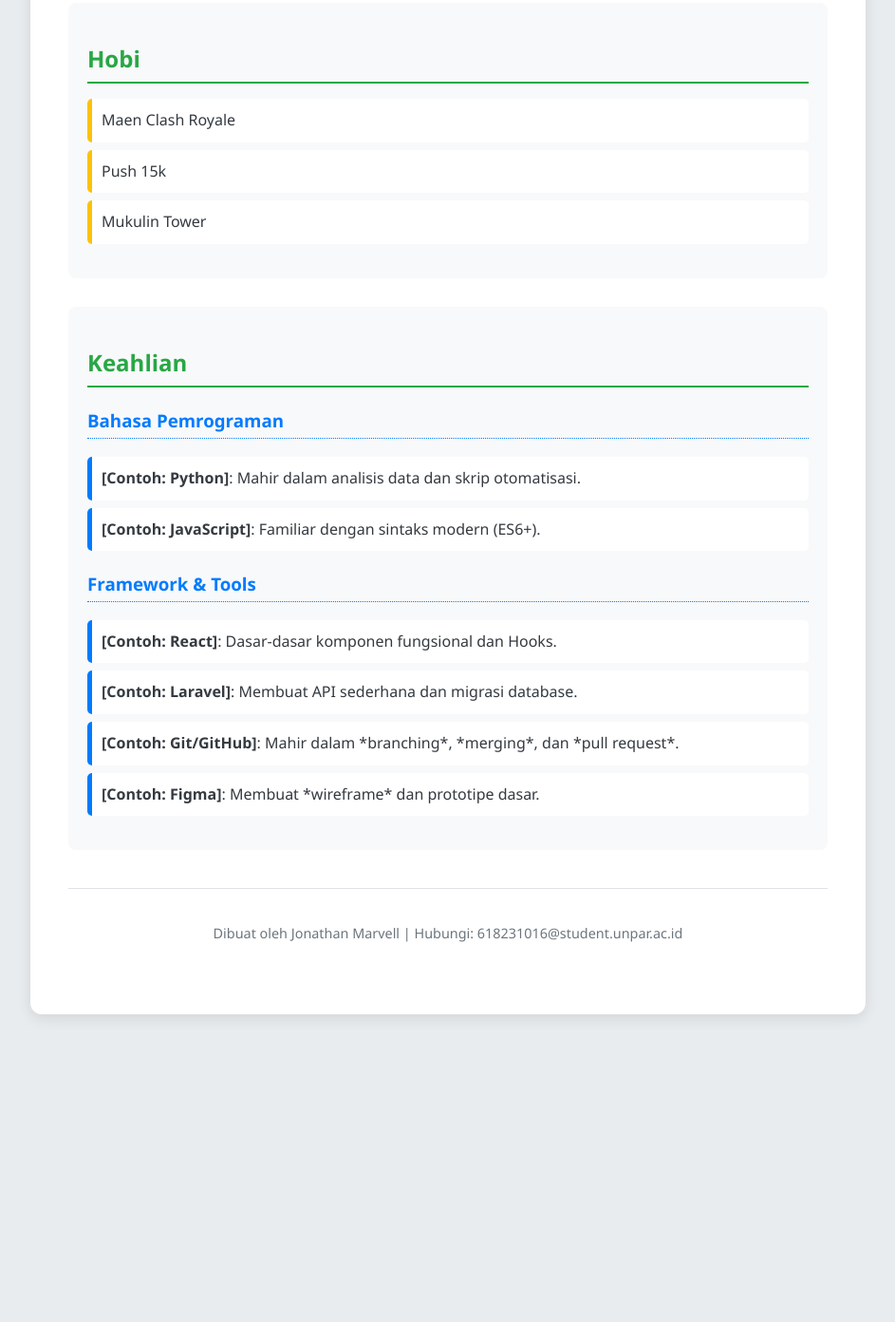
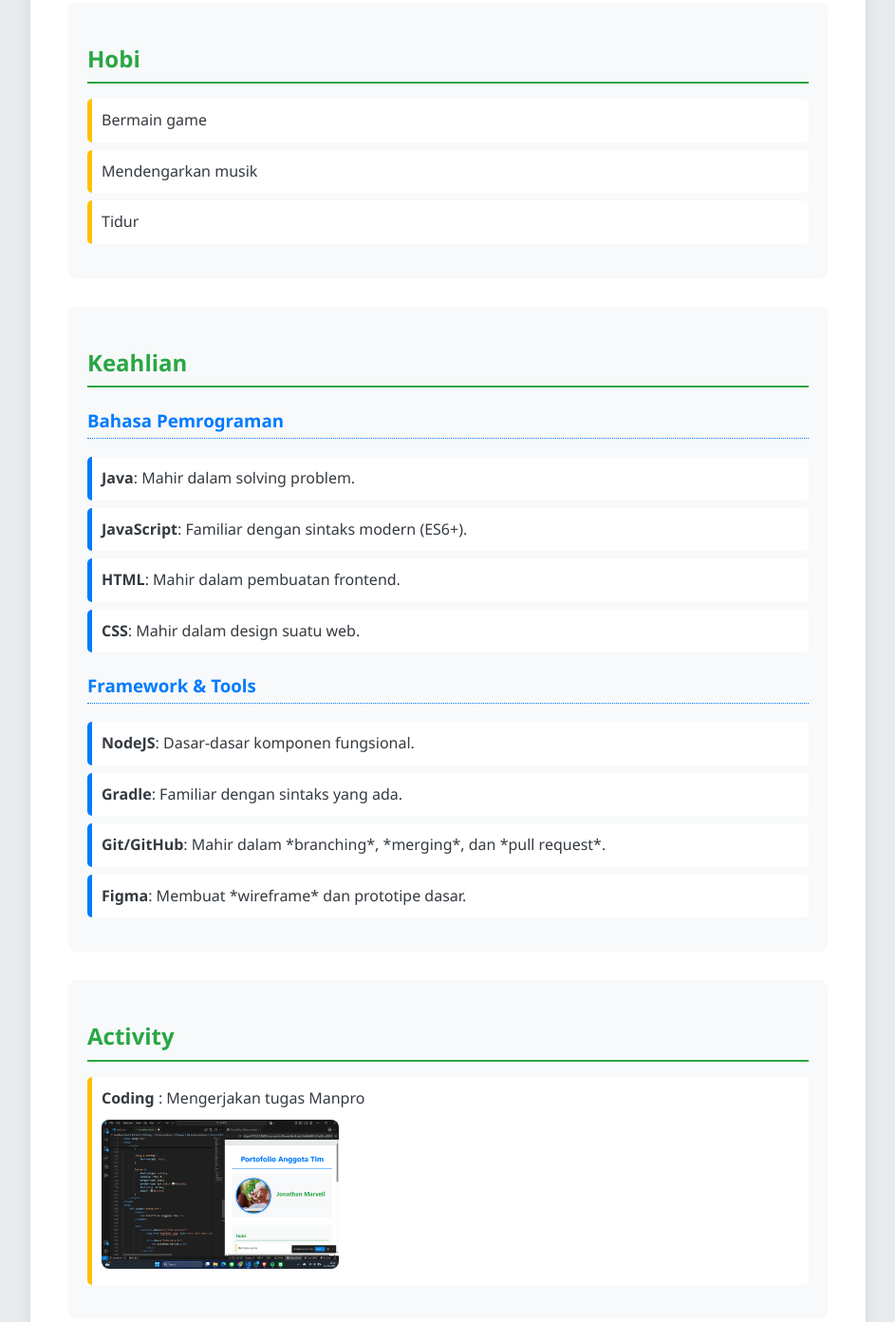
Before and after one commit to Jonathan-Marvell-01/PortofolioSuperTeam, a plain HTML site: page Jonathan.html in a window 1280 px wide. Shown: the part 455-1847 px from the top of the page at 95% size, without its empty margins (168-1111 px from the left). Before the commit the page ends 1553 px from the top, so only its background shows below. Drawn offline with Linux system fonts and the light colour scheme.

Commit message:
Menambahkan porto

```diff
--- a/index.html
+++ b/Jonathan.html
@@ -1,5 +1,6 @@
 <!DOCTYPE html>
 <html lang="id">
+
 <head>
     <meta charset="UTF-8">
     <meta name="viewport" content="width=device-width, initial-scale=1.0">
@@ -130,12 +131,19 @@
             font-size: 0.9em;
             color: #6c757d;
         }
+
+         .activity img {
+            width: 250px;
+            border-radius: 8px;
+            margin-top: 10px;
+        }
     </style>
 </head>
+
 <body>
     <div class="container">
         <header>
-            <h1>Portofolio Anggota Tim</h1>
+            <h1>Portofolio Super Tim</h1>
         </header>
 
         <main>
@@ -150,9 +158,9 @@
             <section class="hobbies">
                 <h2>Hobi</h2>
                 <ul>
-                    <li>Maen Clash Royale</li>
-                    <li>Push 15k</li>
-                    <li>Mukulin Tower</li>
+                    <li>Bermain game</li>
+                    <li>Mendengarkan musik</li>
+                    <li>Tidur</li>
                 </ul>
             </section>
 
@@ -161,16 +169,24 @@
 
                 <h3>Bahasa Pemrograman</h3>
                 <ul>
-                    <li><strong>[Contoh: Python]</strong>: Mahir dalam analisis data dan skrip otomatisasi.</li>
-                    <li><strong>[Contoh: JavaScript]</strong>: Familiar dengan sintaks modern (ES6+).</li>
+                    <li><strong>Java</strong>: Mahir dalam solving problem.</li>
+                    <li><strong>JavaScript</strong>: Familiar dengan sintaks modern (ES6+).</li>
+                    <li><strong>HTML</strong>: Mahir dalam pembuatan frontend.</li>
+                    <li><strong>CSS</strong>: Mahir dalam design suatu web.</li>
                 </ul>
 
                 <h3>Framework & Tools</h3>
                 <ul>
-                    <li><strong>[Contoh: React]</strong>: Dasar-dasar komponen fungsional dan Hooks.</li>
-                    <li><strong>[Contoh: Laravel]</strong>: Membuat API sederhana dan migrasi database.</li>
-                    <li><strong>[Contoh: Git/GitHub]</strong>: Mahir dalam *branching*, *merging*, dan *pull request*.</li>
-                    <li><strong>[Contoh: Figma]</strong>: Membuat *wireframe* dan prototipe dasar.</li>
+                    <li><strong>NodeJS</strong>: Dasar-dasar komponen fungsional.</li>
+                    <li><strong>Gradle</strong>: Familiar dengan sintaks yang ada.</li>
+                    <li><strong>Git/GitHub</strong>: Mahir dalam *branching*, *merging*, dan *pull request*.</li>
+                    <li><strong>Figma</strong>: Membuat *wireframe* dan prototipe dasar.</li>
+                </ul>
+            </section>
+            <section class="activity">
+                <h2>Activity</h2>
+                <ul>
+                    <li><strong>Coding</strong> : Mengerjakan tugas Manpro <br> <img src="/aktifitasCoding.jpg" alt=""></li>
                 </ul>
             </section>
         </main>
@@ -178,6 +194,9 @@
         <footer>
             <p>Dibuat oleh Jonathan Marvell | Hubungi: 618231016@student.unpar.ac.id</p>
         </footer>
+
+
     </div>
 </body>
+
 </html>
```
Also changed, not shown: aktifitasCoding.jpg (added).
